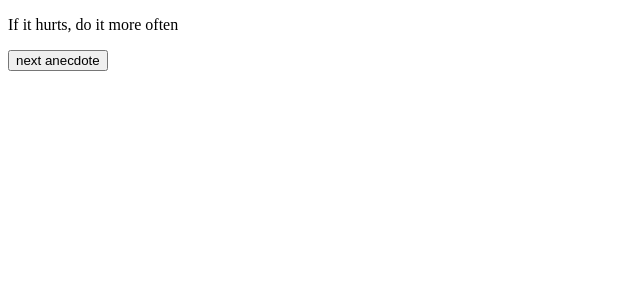
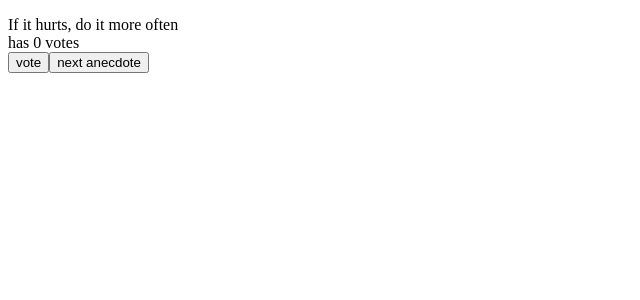
Before and after one commit to dyabk/anecdotesApp, a React (Create React App) app: page / in a window 1280 px wide. Shown: the top 300 px of the page, without its empty margins (0-640 px from the left). Built offline with nearby package versions, Linux system fonts and the light colour scheme.

Commit message:
Added the functionality of voting for an anecdote

```diff
--- a/src/App.js
+++ b/src/App.js
@@ -12,6 +12,8 @@ const App = () => {
   ]
 
   const [selected, setSelected] = useState(0)
+  const [votes, setVotes] = useState(Array(anecdotes.length).fill(0))
+  console.log('votes state: ' + votes)
 
   const generateRandom = () => {
     const result = Math.floor( Math.random() * anecdotes.length )
@@ -19,14 +21,24 @@ const App = () => {
       console.log('Re-doing')
       return generateRandom()
     }
-    console.log('Result = ' + result)
+    console.log('selected state: ' + result)
     return result
+  }
+
+  const vote = () => {
+    const newVotes = [...votes]
+    newVotes[selected] += 1
+    setVotes(newVotes)
   }
 
   return (
     <div>
-      <p>{anecdotes[selected]}</p>
-      <p><button onClick={() => setSelected(generateRandom)}>next anecdote</button></p>
+      <p>
+        {anecdotes[selected]}<br />
+        has {votes[selected]} votes<br />
+        <button onClick={() => vote()}>vote</button>
+        <button onClick={() => setSelected(generateRandom)}>next anecdote</button>
+      </p>
     </div>
   )
 }
```
